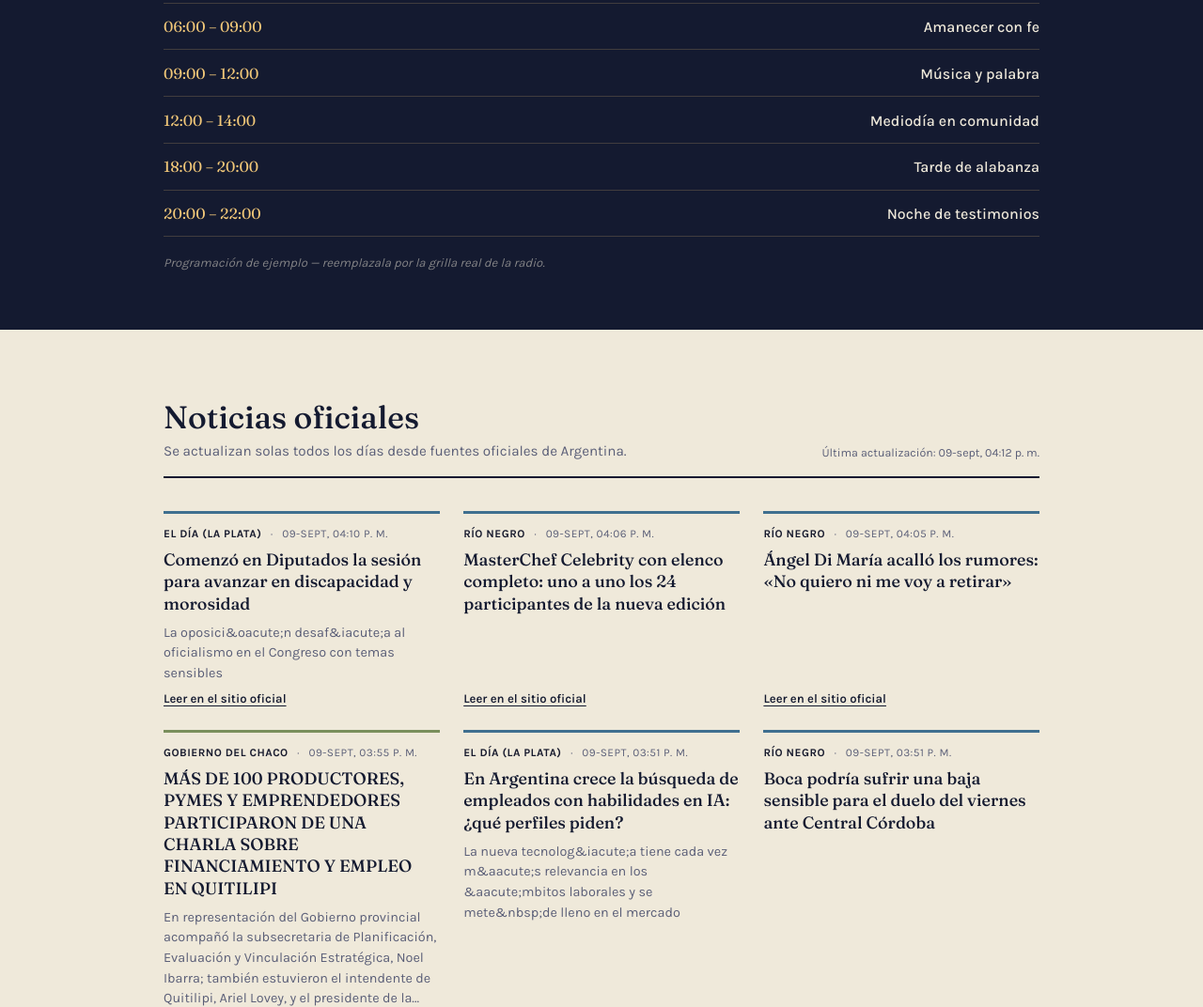
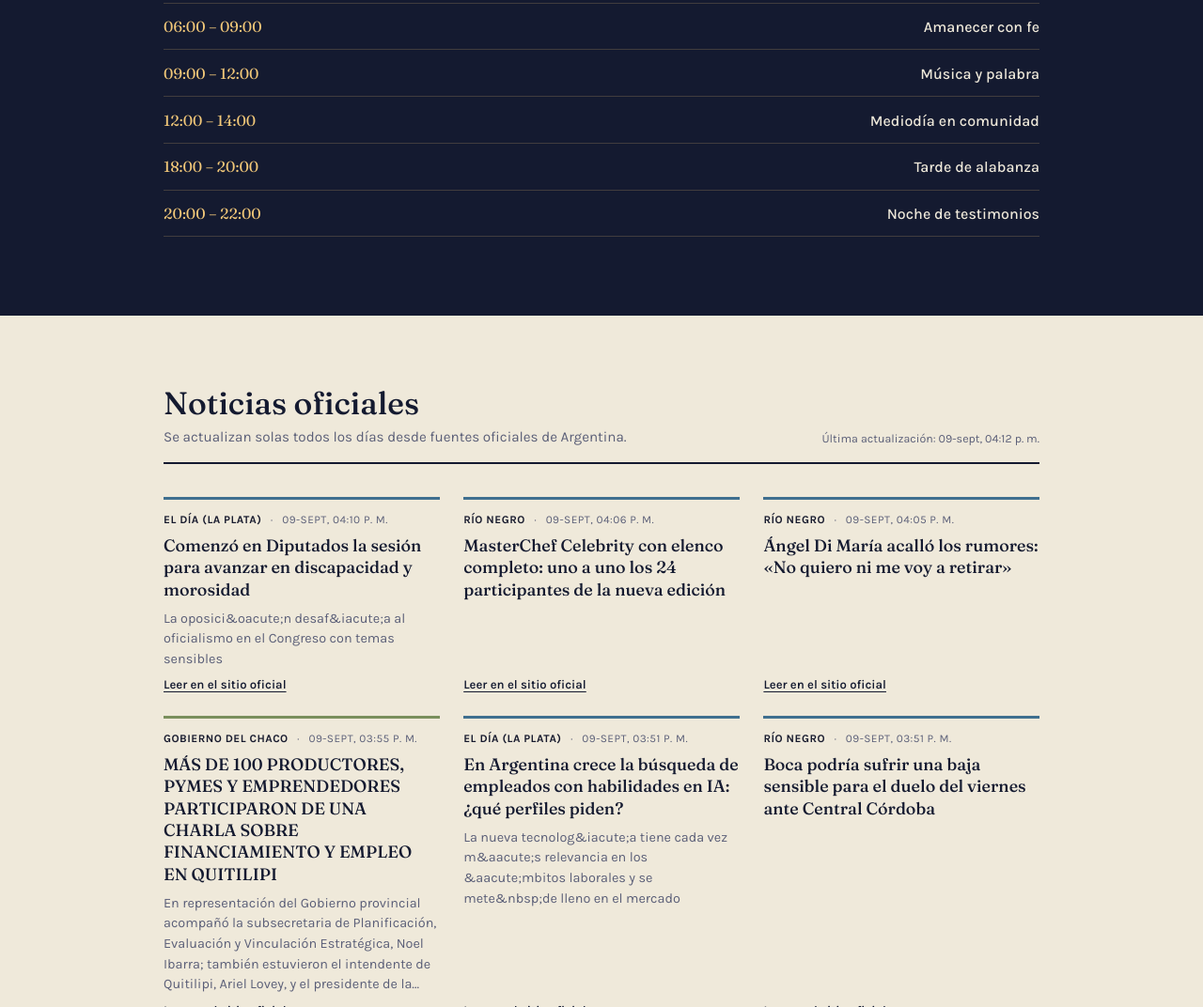
Before and after one commit to Pyro987/EcoCelestial, a plain HTML site: page index.html in a window 1280 px wide. Shown: the part 921-1993 px from the top of the page at 94% size. Drawn offline with Linux system fonts and the light colour scheme.

Commit message:
Clear example note from schedule section
Removed example programming note from schedule.

```diff
--- a/index.html
+++ b/index.html
@@ -88,7 +88,7 @@
           <span class="schedule__name">Noche de testimonios</span>
         </li>
       </ul>
-      <p class="schedule__note">Programación de ejemplo — reemplazala por la grilla real de la radio.</p>
+      <p class="schedule__note"></p>
     </div>
   </section>
 
```
